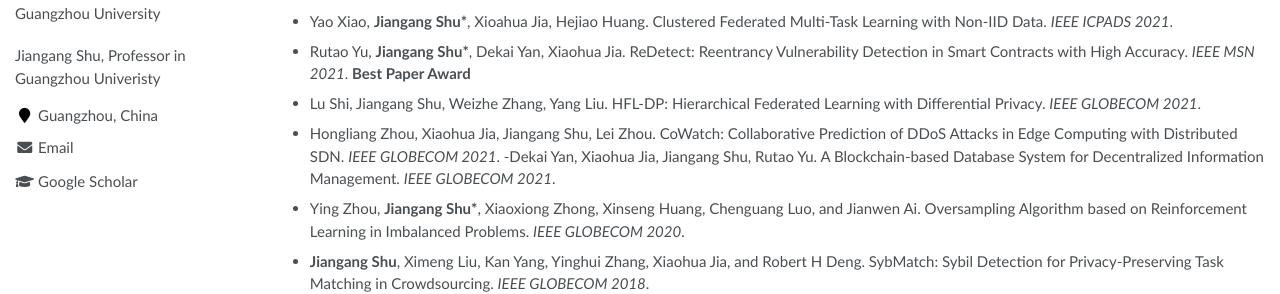
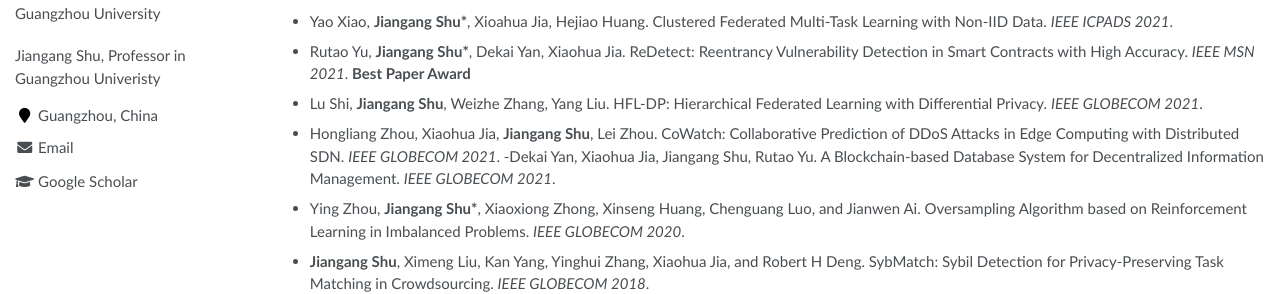
Before and after one commit to jgshu/jgshu.github.io, a Jekyll site: the page built from _pages/about.md, in a window 1280 px wide and 900 px high, scrolled down 1132 px. Shown: the part 319-613 px from the top of the window. Built offline with Jekyll 4.4.1, drawn with Linux system fonts in a browser that asks for light colours.

```diff
--- a/_pages/about.md
+++ b/_pages/about.md
@@ -78,8 +78,8 @@ computing. *IEEE Internet of Things Journal*, 11(2): 1866-1879, 2024.
 - Xinying Liao, Jiaye Xue, Shengxing Yu, Ximeng Liu, and **Jiangang Shu**. SecMPNN: 3-Party - Privacy-Preserving Molecular Structure Properties Inference. *ICASSP 2022*.
 - Yao Xiao, **Jiangang Shu\***, Xioahua Jia, Hejiao Huang. Clustered Federated Multi-Task Learning with Non-IID Data. *IEEE ICPADS 2021*.
 - Rutao Yu, **Jiangang Shu\***, Dekai Yan, Xiaohua Jia. ReDetect: Reentrancy Vulnerability Detection in Smart Contracts with High Accuracy. *IEEE MSN 2021*. **Best Paper Award**
-- Lu Shi, Jiangang Shu, Weizhe Zhang, Yang Liu. HFL-DP: Hierarchical Federated Learning with Differential Privacy. *IEEE GLOBECOM 2021*.
-- Hongliang Zhou, Xiaohua Jia, Jiangang Shu, Lei Zhou. CoWatch: Collaborative Prediction of DDoS Attacks in Edge Computing with Distributed SDN. *IEEE GLOBECOM 2021*.
+- Lu Shi, **Jiangang Shu**, Weizhe Zhang, Yang Liu. HFL-DP: Hierarchical Federated Learning with Differential Privacy. *IEEE GLOBECOM 2021*.
+- Hongliang Zhou, Xiaohua Jia, **Jiangang Shu**, Lei Zhou. CoWatch: Collaborative Prediction of DDoS Attacks in Edge Computing with Distributed SDN. *IEEE GLOBECOM 2021*.
 -Dekai Yan, Xiaohua Jia, Jiangang Shu, Rutao Yu. A Blockchain-based Database System for Decentralized Information Management. *IEEE GLOBECOM 2021*.
 - Ying Zhou, **Jiangang Shu\***, Xiaoxiong Zhong, Xinseng Huang, Chenguang Luo, and Jianwen Ai. Oversampling Algorithm based on Reinforcement Learning in Imbalanced Problems. *IEEE GLOBECOM 2020*.
 - **Jiangang Shu**, Ximeng Liu, Kan Yang, Yinghui Zhang, Xiaohua Jia, and Robert H Deng. SybMatch: Sybil Detection for Privacy-Preserving Task Matching in Crowdsourcing. *IEEE GLOBECOM 2018*.
```
